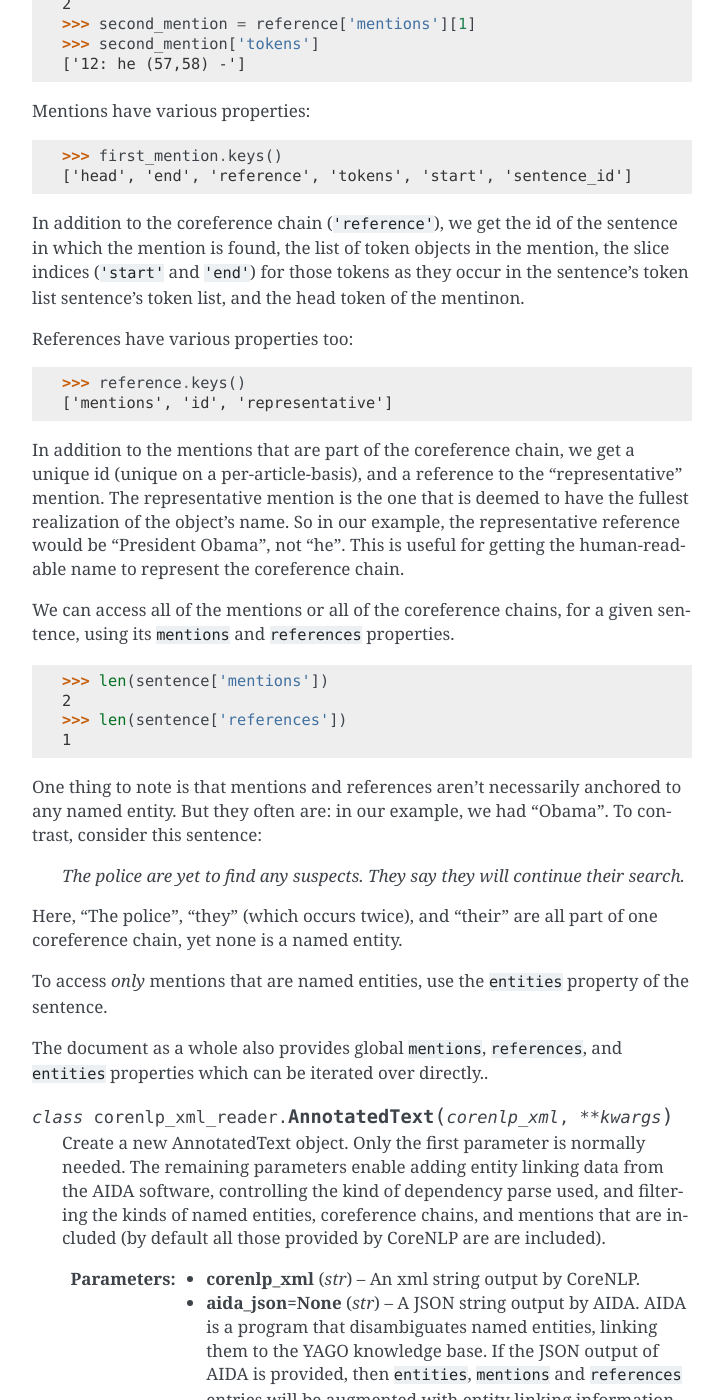
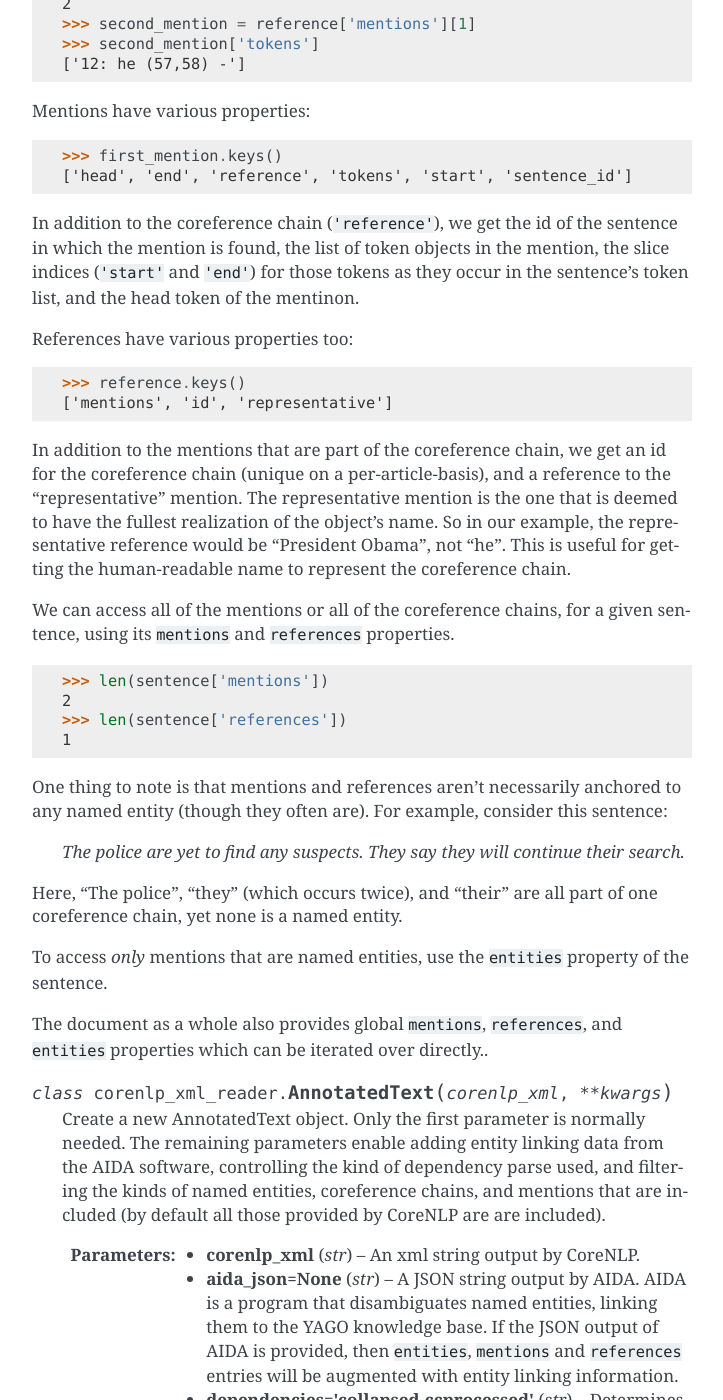
Before and after one commit to enewe101/corenlp-xml-reader, a Sphinx documentation site: the page built from docs/index.rst, in a window 1280 px wide and 1400 px high, scrolled down 3083 px. Shown: the whole window, without its empty margins (388-1111 px from the left). Built offline with Sphinx 7.4.7, drawn with Linux system fonts in a browser that asks for light colours.

Commit message:
fix grammar in docs

```diff
--- a/docs/index.rst
+++ b/docs/index.rst
@@ -182,7 +182,7 @@ In addition to the coreference chain (``'reference'``), we get the id of
 the sentence in which the mention is found, the list
 of token objects in the mention, the slice indices
 (``'start'`` and ``'end'``) for those tokens as they occur in the
-sentence's token list sentence's token list, and the head token of the
+sentence's token list, and the head token of the
 mentinon.
 
 References have various properties too:
@@ -193,7 +193,8 @@ References have various properties too:
    ['mentions', 'id', 'representative']
 
 In addition to the mentions that are part of the coreference chain, we
-get a unique id (unique on a per-article-basis), and a reference to the
+get an id for the coreference chain (unique on a per-article-basis),
+and a reference to the
 "representative" mention.  The representative mention is the one that is
 deemed to have the fullest realization of the object's name.  So in our
 example, the representative reference would be "President Obama", not "he".
@@ -211,8 +212,8 @@ a given sentence, using its ``mentions`` and ``references`` properties.
     1
 
 One thing to note is that mentions and references aren't necessarily
-anchored to any named entity.  But they often are: in our example, we
-had "Obama".  To contrast, consider this sentence:
+anchored to any named entity (though they often are).
+For example, consider this sentence:
 
    *The police are yet to find any suspects.  They say they will continue
    their search.*
```
